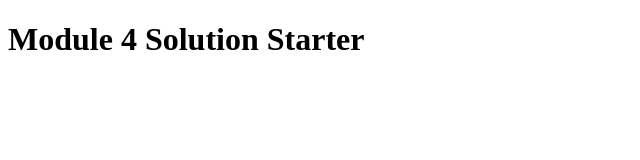
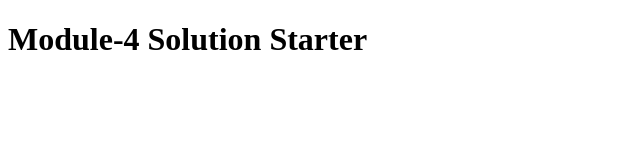
Before and after one commit to MSKN21/module4-solution, a plain HTML site: page index.html in a window 1280 px wide. Shown: the whole page, without its empty margins (0-640 px from the left). Drawn offline with Linux system fonts and the light colour scheme.

Commit message:
changed header text

```diff
--- a/index.html
+++ b/index.html
@@ -10,7 +10,7 @@
 
 </head>
 <body>
-  <h1>Module  4 Solution Starter</h1>
+  <h1>Module-4 Solution Starter</h1>
 
 </body>
 </html>
```
